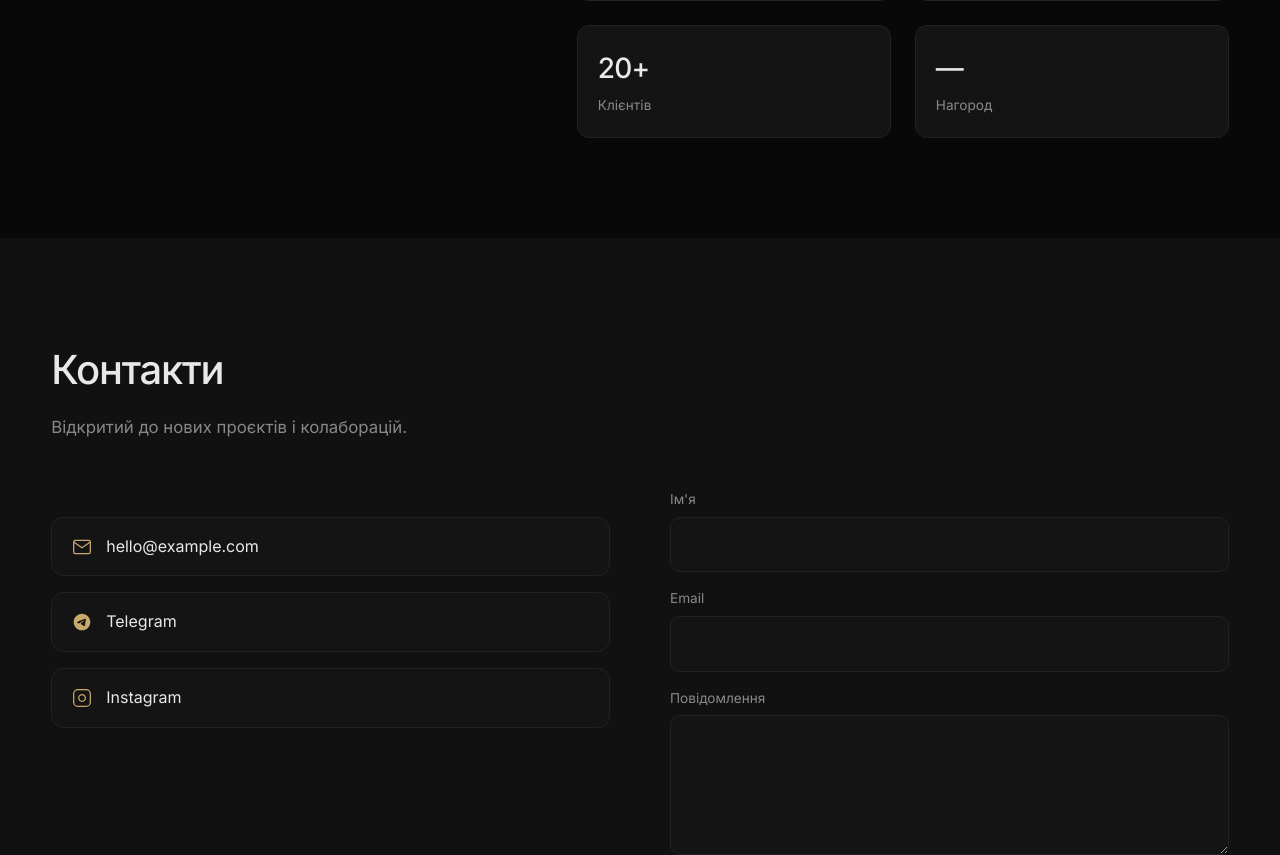
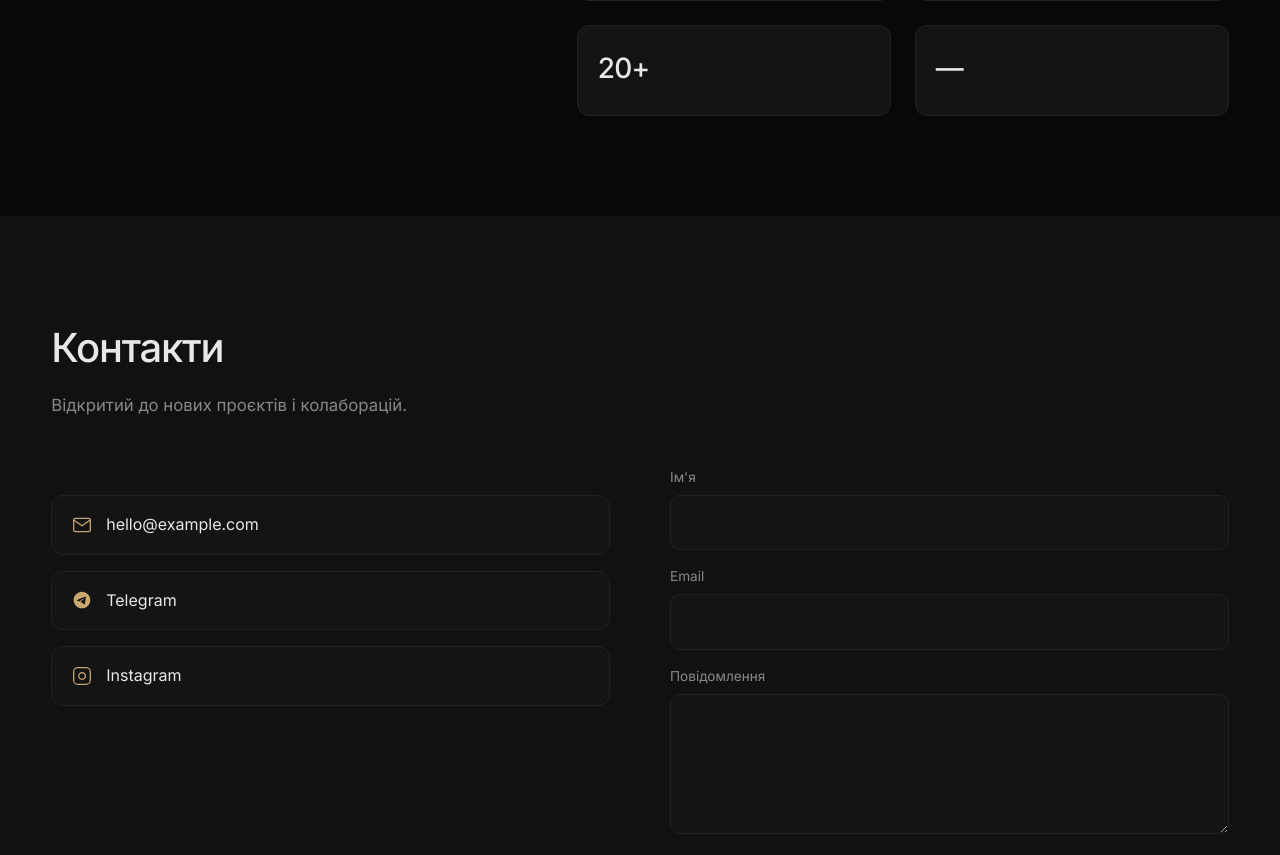
Before and after one commit to AlexAkkerman/portfolio_site, a React (Vite) app: page / in a window 1280 px wide. Shown: the part 3827-4682 px from the top of the page. Built offline with nearby package versions, Linux system fonts and the light colour scheme.

Commit message:
Update i18n.ts

```diff
--- a/src/i18n.ts
+++ b/src/i18n.ts
@@ -38,8 +38,6 @@ export const translations = {
       stats: {
         projects: "Проєктів",
         years: "Років досвіду",
-        clients: "Клієнтів",
-        awards: "Нагород",
       },
     },
     contact: {
@@ -93,8 +91,6 @@ export const translations = {
       stats: {
         projects: "Проектов",
         years: "Лет опыта",
-        clients: "Клиентов",
-        awards: "Наград",
       },
     },
     contact: {
@@ -148,8 +144,6 @@ export const translations = {
       stats: {
         projects: "Projects",
         years: "Years experience",
-        clients: "Clients",
-        awards: "Awards",
       },
     },
     contact: {
```
